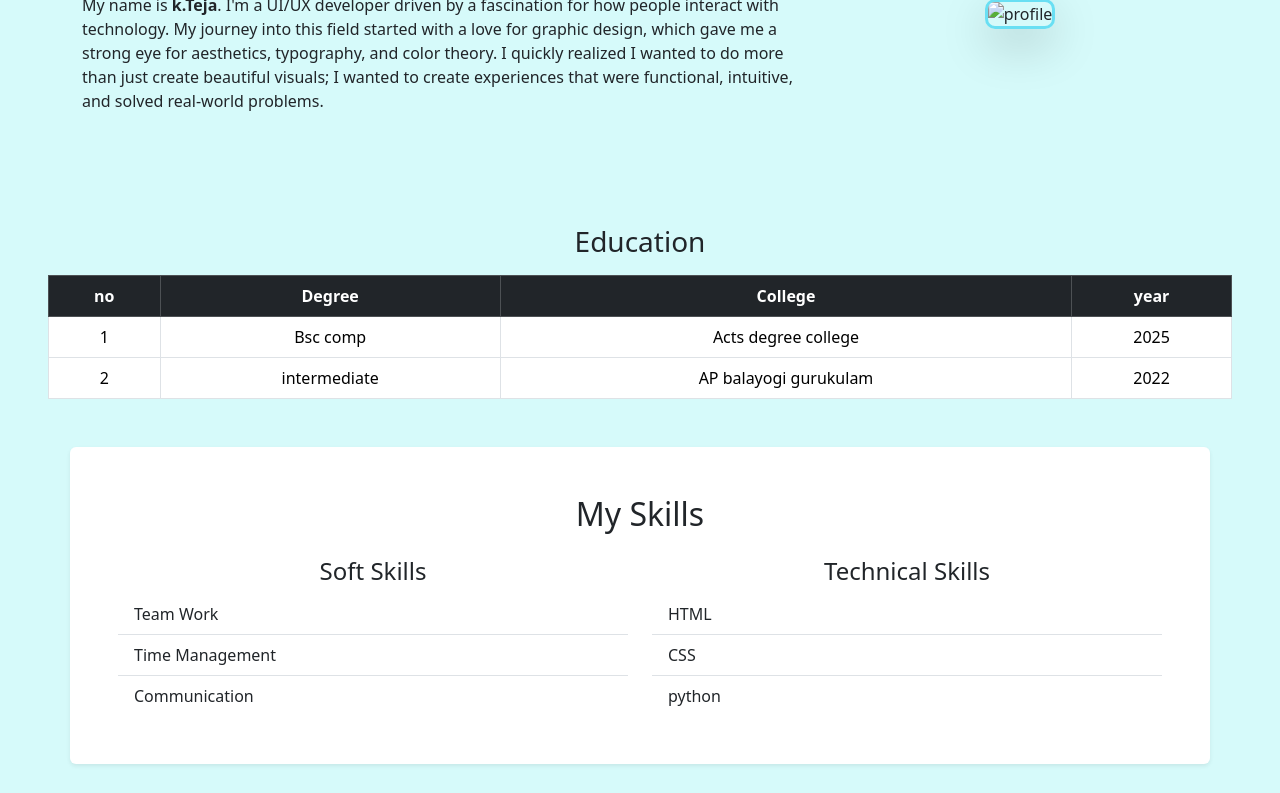
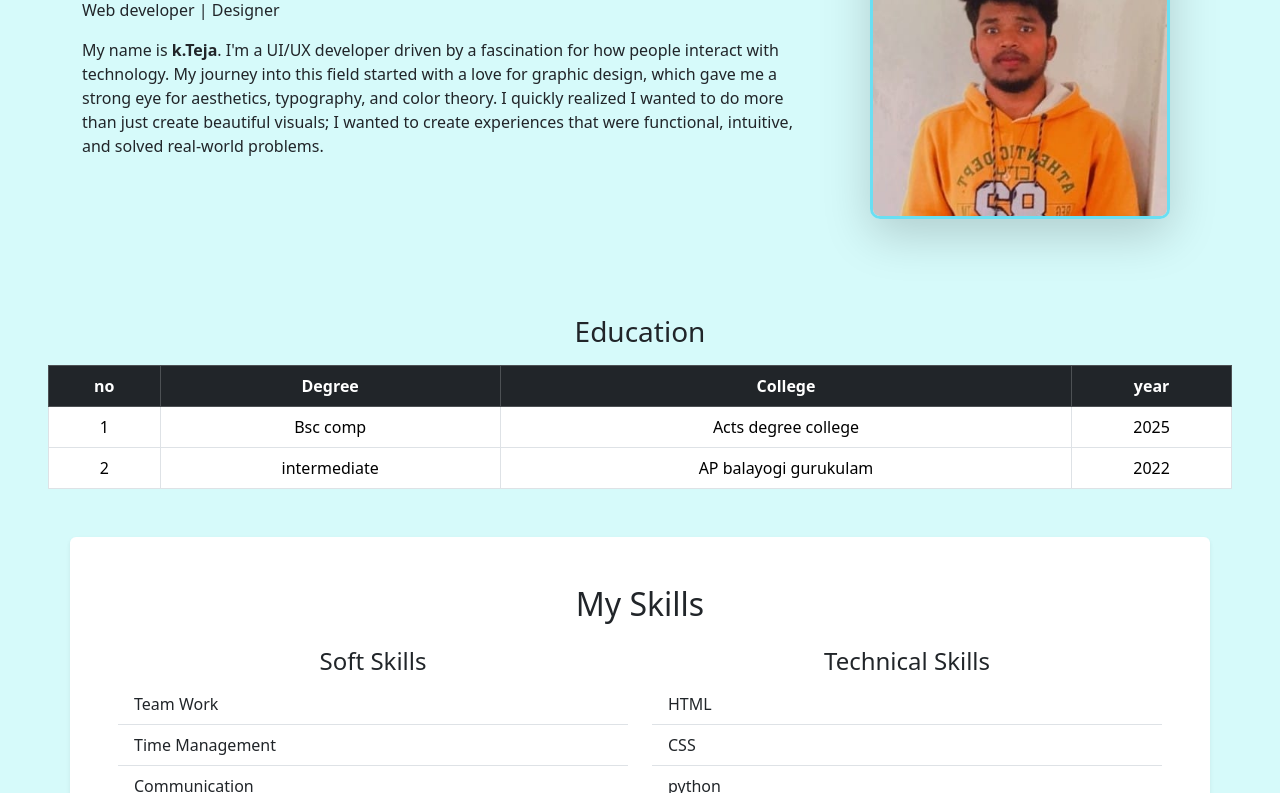
Before and after one commit to teja143kt/bootstrap-html, a plain HTML site: page index.html in a window 1280 px wide. Shown: the part 221-1014 px from the top of the page. Drawn offline with nearby package versions, Linux system fonts and the light colour scheme.

Commit message:
Update index.html

```diff
--- a/index.html
+++ b/index.html
@@ -41,7 +41,7 @@
                     that were functional, intuitive, and solved real-world problems.</p>
             </div>
             <div class="col-md-4 text-center ">
-                <img src="img1.jpeg" alt="profile" class="img-fluid  shadow-lg"
+                <img src="img.jpeg" alt="profile" class="img-fluid  shadow-lg"
                     style="width: 300px; height: 320px; object-position: top; object-fit: cover; border: 3px solid #24cdef9a; border-radius: 10px;">
             </div>
         </div>
```
